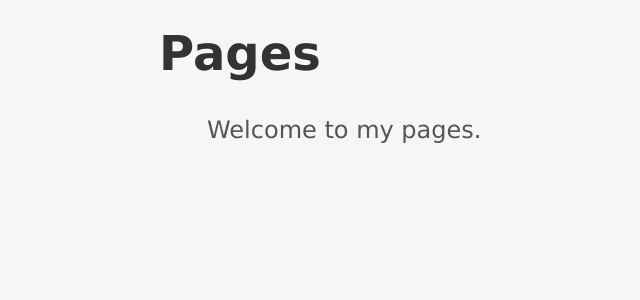
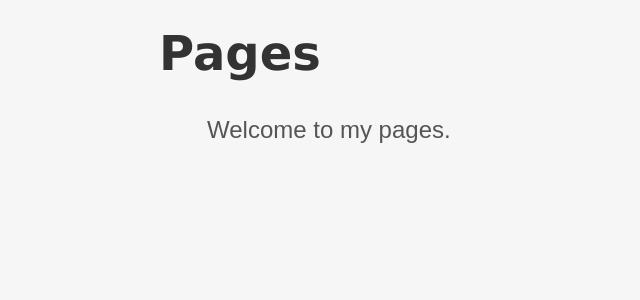
Before and after one commit to jjgod/jjgod.github.com, a Jekyll site: the page built from index.markdown, in a window 1280 px wide. Shown: the top 300 px of the page, without its empty margins (61-701 px from the left). Built offline with Jekyll 4.4.1, drawn with Linux system fonts in a browser that asks for light colours; Markdown is read by kramdown in place of the engine named in the settings.

Commit message:
Tune CSS again

```diff
--- a/css/main.css
+++ b/css/main.css
@@ -2,7 +2,7 @@ body {
     background-color: #f6f6f6;
     color: #555;
     font-size: 150%;
-    font-family: "ff-tisa-web-pro-1", "ff-tisa-web-pro-2", "Lucida Grande", "Hiragino Sans GB", sans-serif;
+    font-family: "ff-tisa-web-pro-1", "ff-tisa-web-pro-2", "Hiragino Sans GB", sans-serif;
 }
 
 div.container {
```
